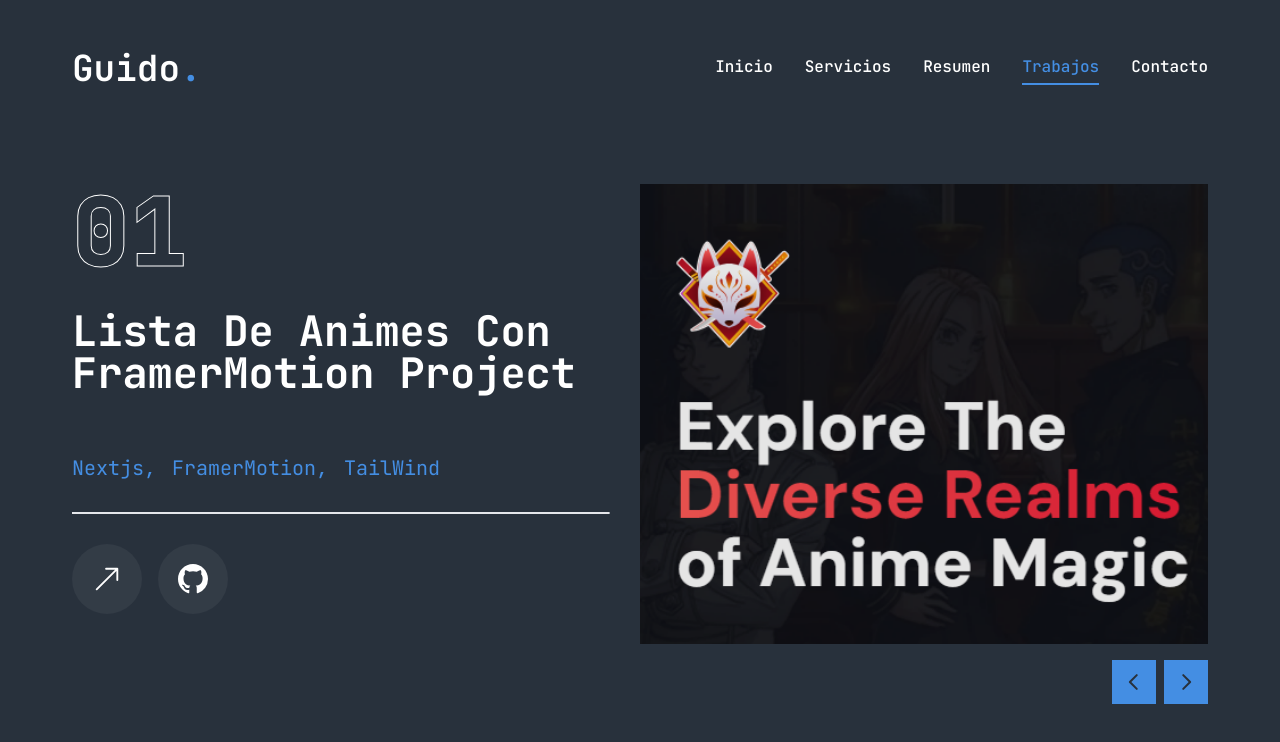
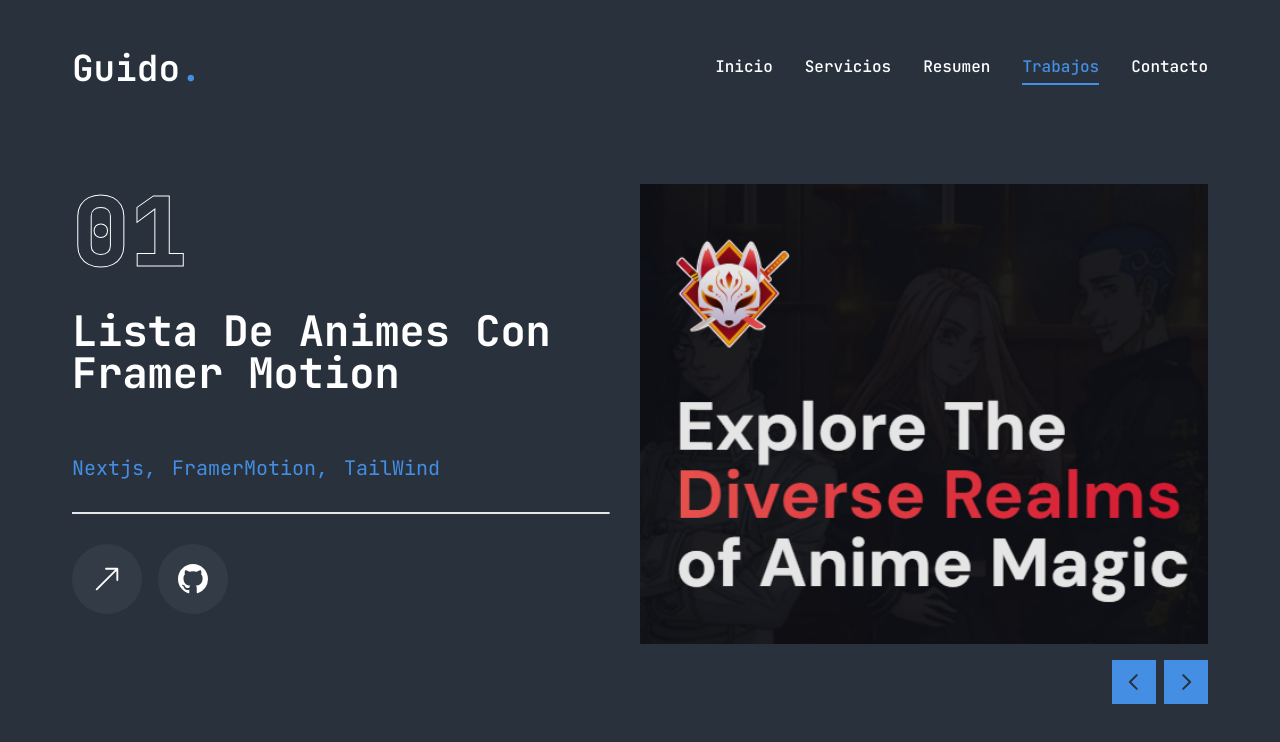
Before and after one commit to GuidoAmbiorix/Portafolio-WEB, a Next.js app: page /work in a window 1280 px wide. Shown: the top 742 px of the page. Built offline with nearby package versions, Linux system fonts and the light colour scheme.

Commit message:
Se arreglo un nombre

```diff
--- a/src/app/work/page.tsx
+++ b/src/app/work/page.tsx
@@ -21,7 +21,7 @@ import WorkSliderBtns from "@/components/WorkSliderBtns";
 const projects = [
   {
     num: "01",
-    category: "Lista de animes con FramerMotion",
+    category: "Lista de animes con Framer Motion",
     title: "Projecto 1",
     description: "",
     stack: [
@@ -66,7 +66,7 @@ const Work = () => {
               </div>
               {/* proejct category */}
               <h2 className="text-[42px] font-bold leading-none text-white group-hover:text-accent transition-all duration-500 capitalize">
-                {project.category} project
+                {project.category}
               </h2>
               {/* project description */}
               <p className="text-white/60">{project.description}</p>
```
